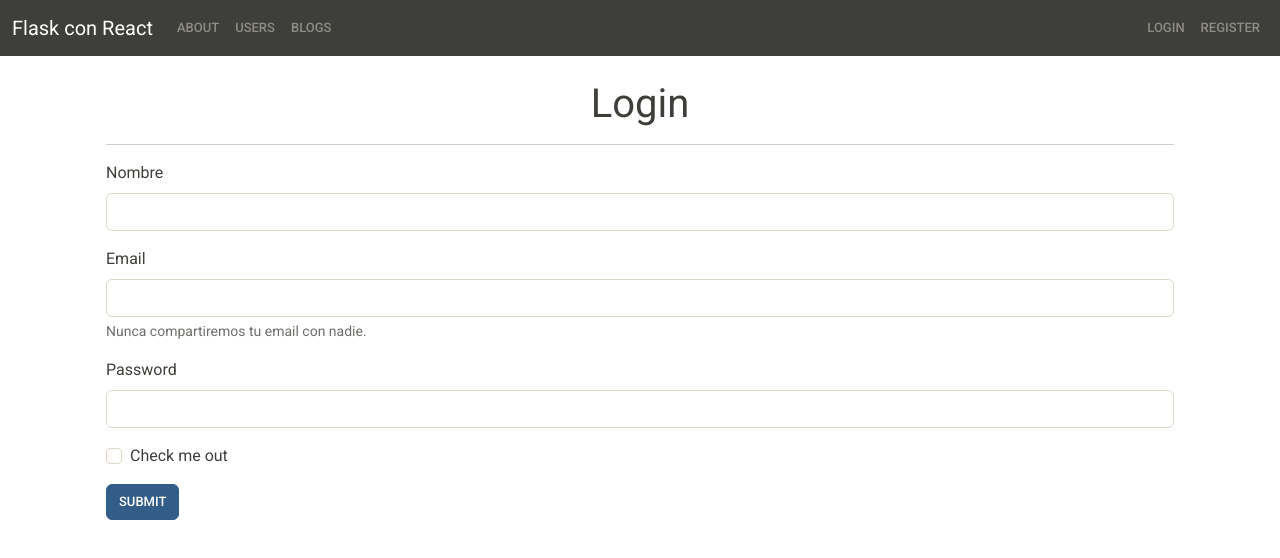
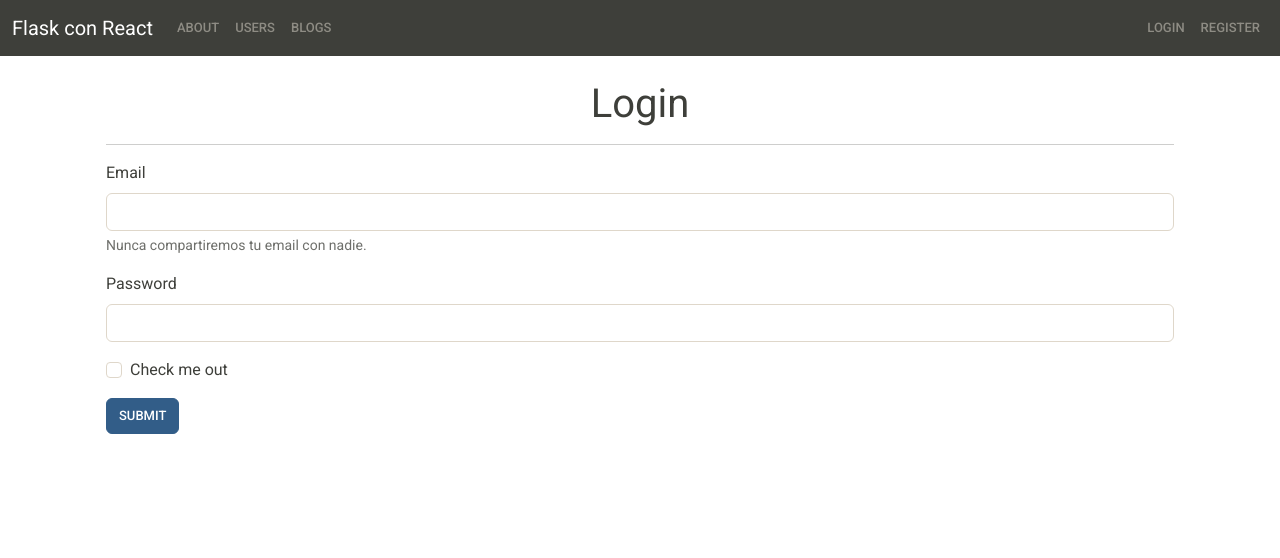
Before and after one commit to Emancc/EFI-Front-Api, a React (Vite) app: page /login in a window 1280 px wide. Shown: the top 558 px of the page. Built offline with nearby package versions, Linux system fonts and the light colour scheme.

Commit message:
Register y login implementando funciones

```diff
--- a/package.json
+++ b/package.json
@@ -15,6 +15,7 @@
     "react": "^19.1.1",
     "react-dom": "^19.1.1",
     "react-router-dom": "^7.9.5",
+    "react-toastify": "^11.0.5",
     "sweetalert2": "^11.26.3"
   },
   "devDependencies": {
--- a/src/App.jsx
+++ b/src/App.jsx
@@ -5,6 +5,8 @@ import Users from './components/Users'
 import Blogs from './components/Blogs'
 import Login from './components/Login'
 import Register from './components/Register'
+import { ToastContainer } from "react-toastify";
+import "react-toastify/dist/ReactToastify.css";
 
 function App() {
 
@@ -14,6 +16,7 @@ function App() {
       <BrowserRouter>
         <Navbar />
         <div className="container p-4">
+          <ToastContainer position="top-right" autoClose={3000} />
           <Routes>
             <Route path='/about' element={<About />} />
             <Route path="/" element={<Users />} />
--- a/src/components/Login.jsx
+++ b/src/components/Login.jsx
@@ -1,29 +1,57 @@
+import { useState, useEffect } from "react"
+import { toast } from "react-toastify"
+const API_URL = 'http://localhost:5000'
+
+
 const Login = () => {
+
+    const [email, setEmail] = useState("")
+    const [password, setPassword] = useState("")
+
+    const handleSubmit = async (e) => {
+        e.preventDefault()
+
+        const response = await fetch(`${API_URL}/login`, {
+            method: "POST",
+            headers: {
+                "Content-Type": "application/json"
+            },
+            body: JSON.stringify({ email, password }),
+        })
+
+        const data = await response.json()
+
+        if (response.ok) {
+            localStorage.setItem("token", data.access_token)
+            console.log(data.access_token)
+
+            toast.success("✅ Login exitoso")
+        } else {
+            toast.error(data.error || "Error en el login")
+        }
+    }
+
+
+
     return (
         <div className="container">
             <h1 className="text-center">Login</h1>
             <hr />
-            <form>
-                <div class="mb-3">
-                    <label for="exampleName" class="form-label">Nombre</label>
-                    <input type="email" class="form-control" id="exampleInputEmail1" aria-describedby="emailHelp" />
-                    <div id="emailHelp" class="form-text"></div>
+            <form onSubmit={handleSubmit}>
+                <div className="mb-3">
+                    <label className="form-label">Email</label>
+                    <input type="email" className="form-control" id="emaillogin" value={email} onChange={(e) => setEmail(e.target.value)} aria-describedby="emailHelp" />
+                    <div id="emailHelp" className="form-text">Nunca compartiremos tu email con nadie.</div>
                 </div>
-
-                <div class="mb-3">
-                    <label for="exampleInputEmail1" class="form-label">Email</label>
-                    <input type="email" class="form-control" id="exampleInputEmail1" aria-describedby="emailHelp" />
-                    <div id="emailHelp" class="form-text">Nunca compartiremos tu email con nadie.</div>
+                <div className="mb-3">
+                    <label className="form-label">Password</label>
+                    <input type="password" className="form-control" id="passwordlogin" value={password} onChange={(e) => setPassword(e.target.value)} />
                 </div>
-                <div class="mb-3">
-                    <label for="exampleInputPassword1" class="form-label">Password</label>
-                    <input type="password" class="form-control" id="exampleInputPassword1" />
+                <div className="mb-3 form-check">
+                    <input type="checkbox" className="form-check-input" id="checkboxlogin" />
+                    <label className="form-check-label" >Check me out</label>
                 </div>
-                <div class="mb-3 form-check">
-                    <input type="checkbox" class="form-check-input" id="exampleCheck1" />
-                    <label class="form-check-label" for="exampleCheck1">Check me out</label>
-                </div>
-                <button type="submit" class="btn btn-primary">Submit</button>
+                <button type="submit" className="btn btn-primary">Submit</button>
             </form>
         </div>
     )
--- a/src/components/Register.jsx
+++ b/src/components/Register.jsx
@@ -2,6 +2,7 @@ import { useState, useEffect } from "react"
 import icono from "../images/icono.png";
 import leon from "../images/minimalist Rastafari lion.png";
 import neon from "../images/Neon.png";
+import { toast } from "react-toastify"
 const API_URL = 'http://localhost:5000'
 
 const Register = () => {
@@ -19,10 +20,9 @@ const Register = () => {
 
   const handleSubmit = async (e) => {
     e.preventDefault()
-    if (!edit) {
     console.log(username, email, password)
     console.log(API_URL)
-      const response = await fetch(`${API_URL}/users`, {
+    const response = await fetch(`${API_URL}/register`, {
       method: "POST",
       headers: {
         "Content-Type": "application/json",
@@ -30,29 +30,26 @@ const Register = () => {
       body: JSON.stringify({ username, email, password, role }),
     })
     const data = await response.json()
-      console.log(data);
+    if (!response.ok) {
+      // Si el backend mandó error estructurado
+      if (data.error) {
+        // Si hay errores específicos de campo (por ejemplo "email")
+        const mensajes = Object.entries(data.error)
+          .map(([campo, errores]) => `${campo}: ${errores.join(", ")}`)
+          .join("\n")
+        toast.error(`❌ Error:\n${mensajes}`)
+      } else {
+        toast.error(data.message || "Error desconocido")
       }
-    else {
-      const response = await fetch(`${API_URL}/users/${id}`, {
-        method: "PUT",
-        headers: {
-          "Content-Type": "application/json",
-        },
-        body: JSON.stringify({ username, email, password, role }),
-      })
-      console.log("Status", response.status)
-      const data = await response.json()
-      console.log("Data", data)
-      setEdit(false)
-      setId("")
+      return
     }
 
-    await getUsers()
-
+    toast.success("✅ Usuario registrado exitosamente")
     setName("")
     setEmail("")
     setPassword("")
-    alert(edit ? "Usuario actualizado" : "Usuario creado");
+    setRole("")
+    getUsers()
   }
 
 
@@ -67,34 +64,13 @@ const Register = () => {
     getUsers()
   }, [])
 
-  const deleteUser = async (id) => {
-    const response = await fetch(`${API_URL}/users/${id}`, {
-      method: "DELETE",
-    })
-    const data = await response.json()
-    console.log(data)
-    await getUsers()
-  }
-
-  const updateUser = async (id) => {
-    const response = await fetch(`${API_URL}/users/${id}`)
-    const data = await response.json()
-
-    setEdit(true)
-    setId(id)
-
-    setName(data.username)
-    setEmail(data.email)
-    setPassword(data.password)
-    setRole(data.role)
-  }
-
   return (
     <div className="container">
       <div
         className="row justify-content-center align-items-center border border-1 rounded-3 p-5 shadow-lg text-light"
         style={{ backgroundColor: "#099BC8" }}
       >
+        <span className="text-center fs-1 fw-bold mb-5"><span className="text-primary">MINI</span>BLOG</span>
         <div className="col-md-6">
           <h2 className="text-center mb-4 fs-2 fw-bold">Registrate aqui</h2>
           <form onSubmit={handleSubmit}>
--- a/src/components/Users.jsx
+++ b/src/components/Users.jsx
@@ -1,5 +1,8 @@
 import Swal from "sweetalert2";
 import { useState, useEffect } from "react"
+import { toast } from "react-toastify"
+
+const token = localStorage.getItem("token")
 
 const API_URL = 'http://localhost:5000'
 
@@ -9,7 +12,7 @@ const Users = () => {
     const [username, setName] = useState("")
     const [email, setEmail] = useState("")
     const [password, setPassword] = useState("")
-    const [role, setRole] = useState("")
+    const [role, setRole] = useState("user")
 
     const [edit, setEdit] = useState(false)
     const [id, setId] = useState("")
@@ -17,45 +20,100 @@ const Users = () => {
     const [allUsers, setAllUsers] = useState([])
     const [users, setUsers] = useState([])
 
+    // Función para crear o actualizar un usuario
+const handleSubmit = async (e) => {
+    e.preventDefault();
 
-    const handleSubmit = async (e) => {
-        e.preventDefault()
+    try {
+        // Construir el body dinámicamente para no enviar password vacío
+        const bodyData = { username, email, role };
+        if (password) bodyData.password = password;
+
+        let response, data;
+
         if (!edit) {
-            console.log(username, email, password)
-            console.log(API_URL)
-            const response = await fetch(`${API_URL}/users`, {
+            // Crear usuario
+            response = await fetch(`${API_URL}/users`, {
                 method: "POST",
                 headers: {
                     "Content-Type": "application/json",
+                    "Authorization": `Bearer ${token}`
                 },
-                body: JSON.stringify({ username, email, password, role }),
-            })
-            const data = await response.json()
-            alert("✅ Usuario creado exitosamente")
-            console.log(data)
-        }
-        else {
-            const response = await fetch(`${API_URL}/users/${id}`, {
+                body: JSON.stringify(bodyData),
+            });
+            data = await response.json();
+
+            if (!response.ok) {
+                toast.error(data.Mensaje || "Error al crear usuario");
+                return;
+            }
+
+            toast.success("✅ Usuario creado exitosamente");
+        } else {
+            // Actualizar usuario
+            response = await fetch(`${API_URL}/users/${id}`, {
                 method: "PUT",
                 headers: {
                     "Content-Type": "application/json",
+                    "Authorization": `Bearer ${token}`
                 },
-                body: JSON.stringify({ username, email, password, role }),
-            })
-            console.log("Status", response.status)
-            const data = await response.json()
-            console.log("Data", data)
-            alert("✅ Usuario actualizado exitosamente")
-            setEdit(false)
-            setId("")
+                body: JSON.stringify(bodyData),
+            });
+            data = await response.json();
+
+            if (!response.ok) {
+                toast.error(data.Mensaje || "Error al actualizar usuario");
+                return;
+            }
+
+            toast.success("✅ Usuario actualizado exitosamente");
+            setEdit(false);
+            setId("");
         }
-        await getUsers()
 
+        // Refrescar lista de usuarios
+        await getUsers();
 
-        setName("")
-        setEmail("")
-        setPassword("")
+        // Limpiar inputs
+        setName("");
+        setEmail("");
+        setPassword("");
+        setRole("");
+    } catch (error) {
+        console.error("Error en handleSubmit:", error);
+        toast.error("Ocurrió un error inesperado");
     }
+};
+
+const updateUser = async (id) => {
+    try {
+        const response = await fetch(`${API_URL}/users/${id}`, {
+            headers: {
+                "Authorization": `Bearer ${token}`
+            }
+        });
+
+        const data = await response.json();
+
+        if (!response.ok) {
+            toast.error(data.Mensaje || "Error al obtener usuario");
+            return;
+        }
+
+        setEdit(true);
+        setId(id);
+
+        setName(data.username);
+        setEmail(data.email);
+        setPassword("");  // No mostrar la contraseña
+        setRole(data.role || "user");
+
+    } catch (error) {
+        console.error("Error en updateUser:", error);
+        toast.error("Ocurrió un error inesperado al cargar usuario");
+    }
+};
+
 
 
     const getUsers = async () => {
@@ -91,28 +149,19 @@ const Users = () => {
 
             const data = await response.json();
             console.log(data);
+            toast.info("🗑️ Usuario eliminado correctamente");
+            await Swal.fire("Eliminado", "El usuario fue eliminado correctamente.", "success");
 
-            await Swal.fire("Eliminado", "El usuario fue eliminado correctamente.", "success");
             await getUsers();
         } catch (error) {
             console.error(error);
             Swal.fire("Error", "Hubo un problema al eliminar el usuario.", "error");
         }
-    };
+        toast.info("🗑️ Usuario eliminado correctamente");
+    }
 
 
-    const updateUser = async (id) => {
-        const response = await fetch(`${API_URL}/users/${id}`)
-        const data = await response.json()
 
-        setEdit(true)
-        setId(id)
-
-        setName(data.username)
-        setEmail(data.email)
-        setPassword(data.password)
-        setRole(data.role)
-    }
 
 
     const [filterUsernameValue, setFilterUsernameValue] = useState("");
```
Also changed, not shown: 1 other file (tests, documents, lock files or other folders). Lines whose indentation alone changed are shown as unchanged.
